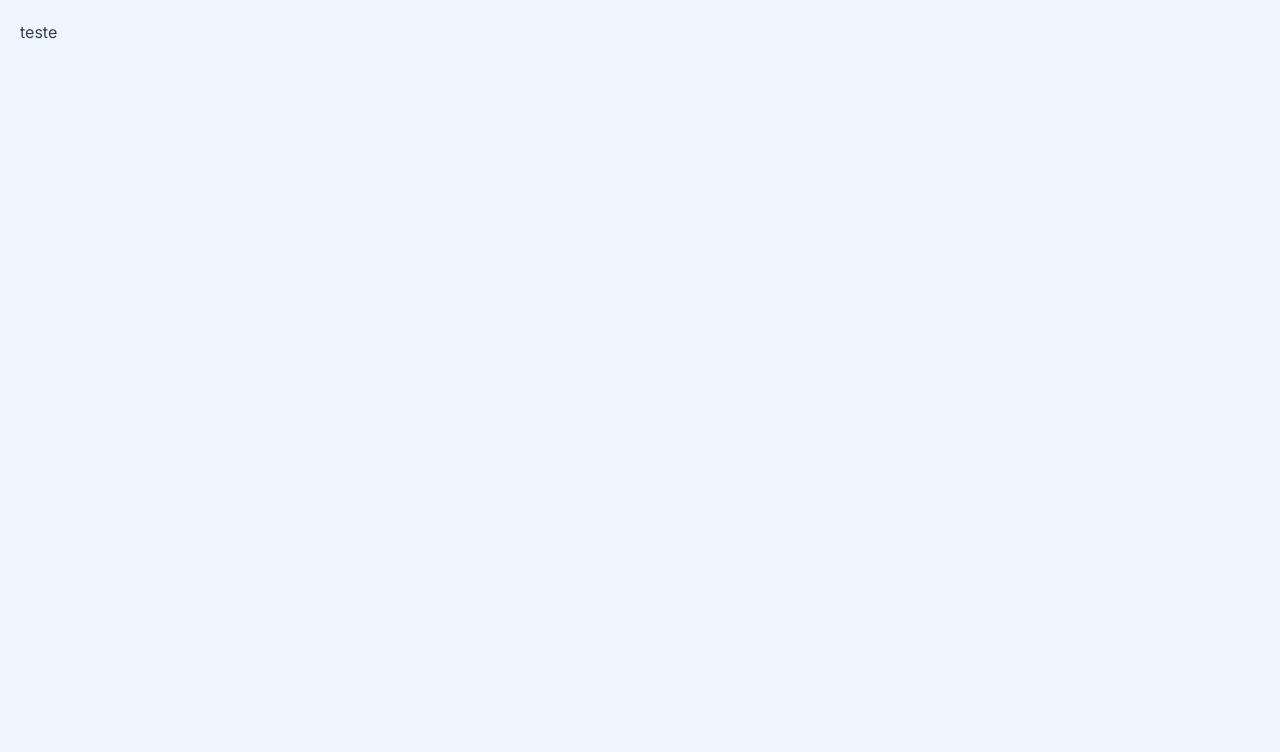
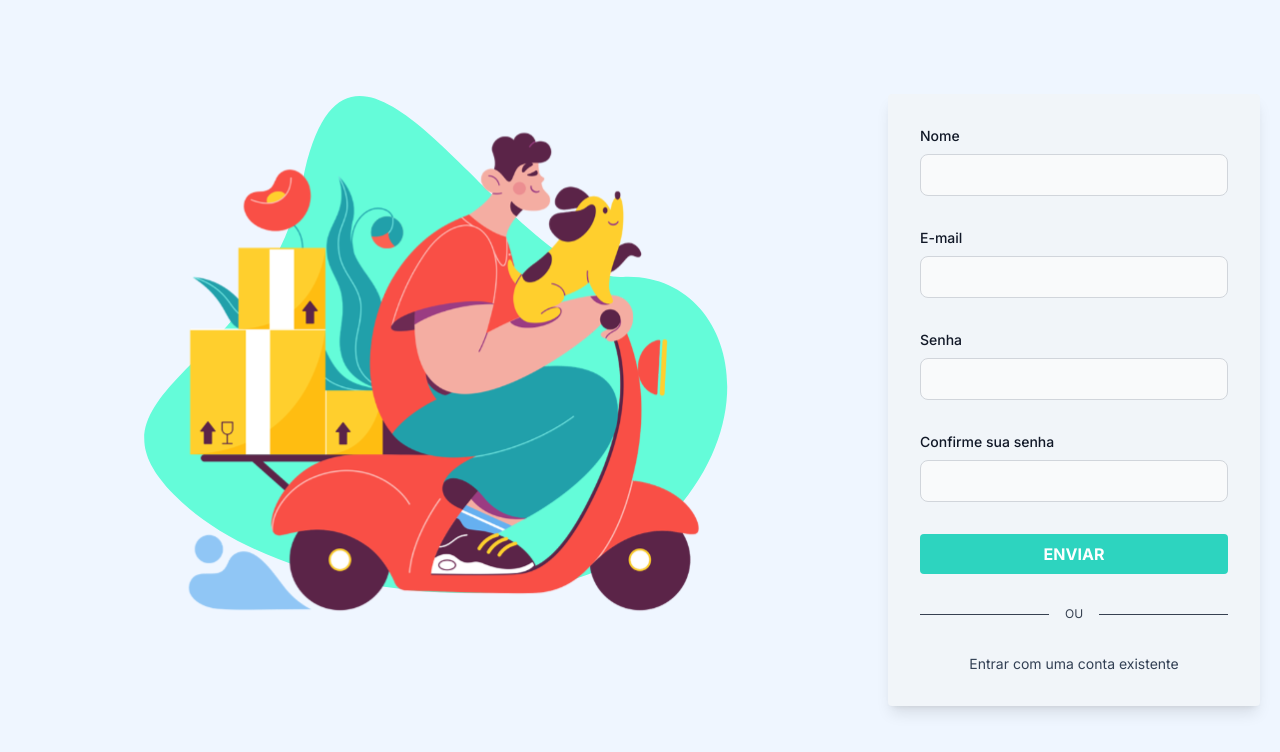
Before and after one commit to gsborgz/quest-lindinha, a Next.js app: page /signup in a window 1280 px wide. Before the commit this address had no page. Shown: the top 752 px of the page. Built offline with nearby package versions, Linux system fonts and the light colour scheme.

Commit message:
ajustes signup, signin e signout

```diff
--- /dev/null
+++ b/src/app/reset-password/page.tsx
@@ -0,0 +1,5 @@
+export default function ResetPassword() {
+  return (
+    <h1>teste</h1>
+  );
+}
--- a/src/app/signup/page.tsx
+++ b/src/app/signup/page.tsx
@@ -1,5 +1,90 @@
+'use client'
+
+import Image from 'next/image';
+import { useContext, useState } from 'react';
+import { AuthContext } from '@/contexts/auth.context';
+import Input from '../../components/input.component';
+import { SignUpData } from '../../types/auth.type';
+import Button from '../../components/button.component';
+import Link from 'next/link';
+import Divider from '../../components/divider.component';
+
 export default function SignUp() {
+  const { signup } = useContext(AuthContext);
+  const [name, setName] = useState<string>('');
+  const [email, setEmail] = useState<string>('');
+  const [password, setPassword] = useState<string>('');
+  const [passwordConfirmation, setPasswordConfirmation] = useState<string>('');
+
+  async function logIn(event: React.FormEvent<HTMLFormElement>) {
+    event.preventDefault();
+
+    if (!name || !email || !password || !passwordConfirmation) {
+      return;
+    }
+
+    if (password !== passwordConfirmation) {
+      return;
+    }
+
+    const data = new SignUpData(name, email, password, passwordConfirmation);
+
+    await signup(data);
+  }
+
   return (
-    <h1>teste</h1>
-  );
+    <section className='flex flex-row justify-between items-center min-h-full'>
+      <Image src='/images/default-2.svg' alt='opening image' width={700} height={700} className='ml-16' priority />
+
+      <div className='rounded shadow-lg p-8 bg-slate-100 dark:bg-slate-700 min-w-[30%] flex flex-col gap-8'>
+        <form className='flex flex-col gap-8' onSubmit={ logIn }>
+          <Input
+            id='user_name'
+            label='Nome'
+            type='text'
+            required
+            maxLength={ 50 }
+            onChange={ (event) => setName(event.target.value) }
+          />
+
+          <Input
+            id='user_email'
+            label='E-mail'
+            type='email'
+            required
+            maxLength={ 50 }
+            onChange={ (event) => setEmail(event.target.value) }
+          />
+
+          <Input
+            id='user_password'
+            label='Senha'
+            type='password'
+            required
+            minLength={ 8 }
+            maxLength={ 100 }
+            onChange={ (event) => setPassword(event.target.value) }
+          />
+
+          <Input
+            id='user_password_confirmation'
+            label='Confirme sua senha'
+            type='password'
+            required
+            minLength={ 8 }
+            maxLength={ 100 }
+            onChange={ (event) => setPasswordConfirmation(event.target.value) }
+          />
+
+          <Button type='submit' label='ENVIAR' primary />
+        </form>
+
+        <Divider text='OU' />
+
+        <div className='flex items-center justify-center text-sm'>
+          <Link href='/'>Entrar com uma conta existente</Link>
+        </div>
+      </div>
+    </section>
+  )
 }
--- a/src/components/sidebar.component.tsx
+++ b/src/components/sidebar.component.tsx
@@ -26,7 +26,6 @@ export default function Sidebar() {
     { label: 'Início', to: '/dashboard', icon: homeIcon, menuActive },
     { label: 'Loja', to: '/shop', icon: shoppingBagIcon, menuActive },
     { label: 'Tema', arialLabel: 'Change Theme', icon: isDarkTheme ? sunIcon : moonIcon, action: () => setTheme(isDarkTheme ? 'light' : 'dark'), menuActive },
-    { label: 'Teste', arialLabel: 'Logout', action: setModal, icon: logoutIcon, menuActive },
     { label: 'Sair', arialLabel: 'Logout', action: signout, icon: logoutIcon, menuActive }
   ];
 
--- a/src/providers/auth.provider.tsx
+++ b/src/providers/auth.provider.tsx
@@ -8,7 +8,7 @@ import { useRouter, usePathname } from 'next/navigation';
 import { User } from '@/types/user.type';
 
 export default function AuthProvider({ children }: { children: React.ReactNode }) {
-  const [isSignedIn, setIsSignedIn] = useState(false);
+  const [isSignedIn, setIsSignedIn] = useState<boolean>(false);
   const [me, setMe] = useState<User | null>(null);
   const router = useRouter();
   const pathName = usePathname();
@@ -20,15 +20,6 @@ export default function AuthProvider({ children }: { children: React.ReactNode }
     if (isSignedIn === 'true' && token) {
       setIsSignedIn(true);
 
-      try {
-        setMeData();
-      } catch (error) {
-        setIsSignedIn(false);
-        clearLocalStorage();
-
-        router.push('/');
-      }
-
       if (pathName === '/' || pathName === '/signup') {
         router.push('/dashboard');
       }
@@ -36,7 +27,9 @@ export default function AuthProvider({ children }: { children: React.ReactNode }
       setIsSignedIn(false);
       clearLocalStorage();
 
-      router.push('/');
+      if (pathName === '/dashboard' || pathName === '/shop') {
+        router.push('/');
+      }
     }
   }, [isSignedIn, me, pathName, router]);
 
@@ -72,12 +65,13 @@ export default function AuthProvider({ children }: { children: React.ReactNode }
   }
 
   async function logIn(response: SignInResult) {
-    setToken(response);
-    setMeData();
+    if (response.token) {
+      setToken(response);
+      setMeData();
 
-
-    if (isSignedIn) {
-      router.push('/dashboard');
+      if (isSignedIn) {
+        router.push('/dashboard');
+      }
     }
   }
 
--- a/src/types/auth.type.ts
+++ b/src/types/auth.type.ts
@@ -36,6 +36,14 @@ export class SignUpData {
   public password_confirmation: string;
   public expires_in: number;
 
+  constructor(name: string, email: string, password: string, password_confirmation: string, expires_in: number = 10000) {
+    this.name = name;
+    this.email = email;
+    this.password = password;
+    this.password_confirmation = password_confirmation;
+    this.expires_in = expires_in;
+  }
+
 }
 
 export class PasswordResetRequestData {
```
